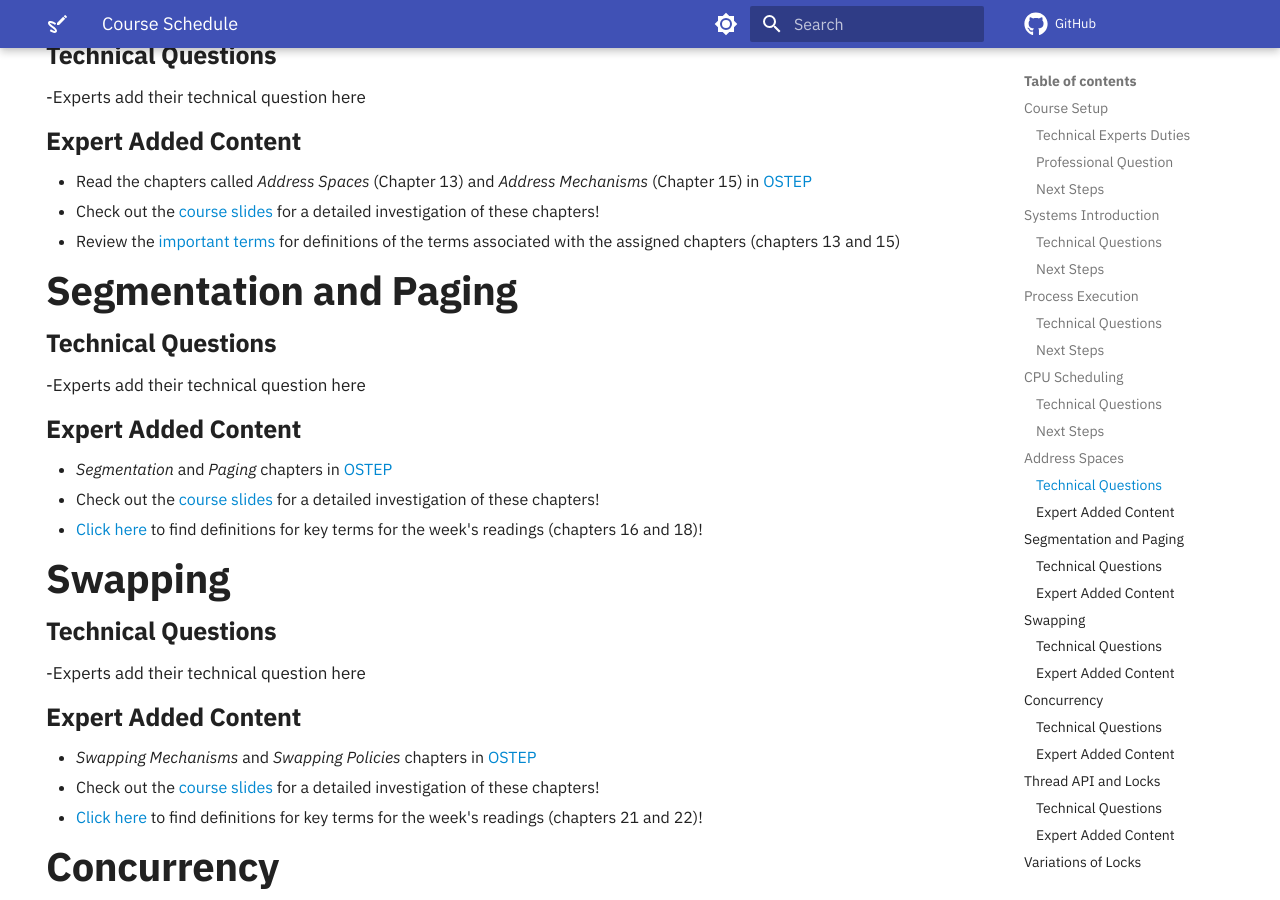
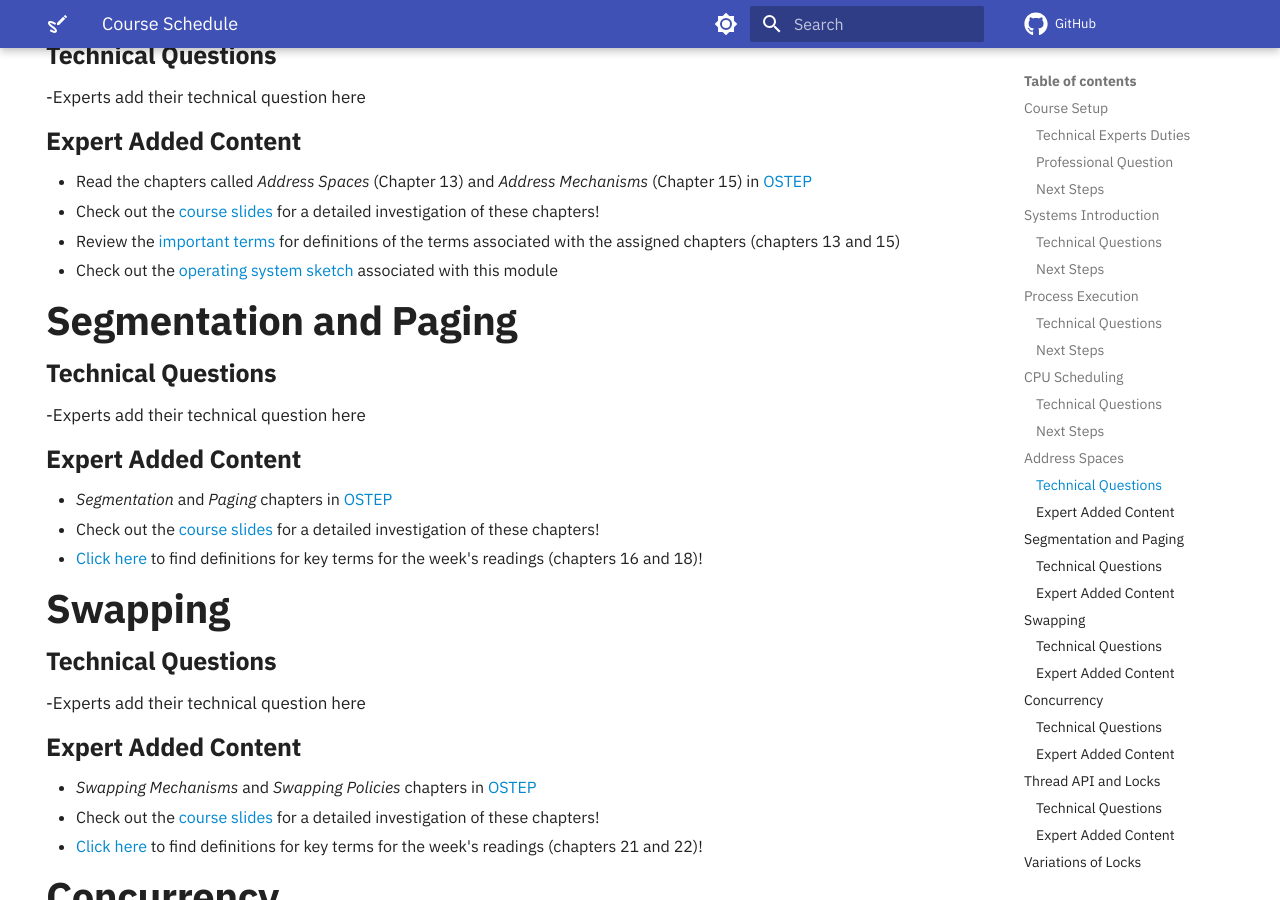
Before and after one commit to OS-Sketch/www.os-sketch.com, an MkDocs documentation site: the page built from docs/operating-systems/schedule.md, in a window 1280 px wide and 900 px high, scrolled down 1793 px. Built offline with MkDocs 1.6.1 and Material for MkDocs 9.7.7, drawn with Linux system fonts in a browser that asks for light colours; comment, search, counter and statistics services are not loaded.

Commit message:
fix: Correct the reference to address-spaces in schedule.

```diff
--- a/docs/operating-systems/schedule.md
+++ b/docs/operating-systems/schedule.md
@@ -104,6 +104,8 @@ hide:
   investigation of these chapters!
 - Review the [important terms](#important-terms) for definitions of the
   terms associated with the assigned chapters (chapters 13 and 15)
+- Check out the [operating system sketch](/operating-systems/sketches/#address-spaces)
+  associated with this module
 
 ## Segmentation and Paging
 
```
